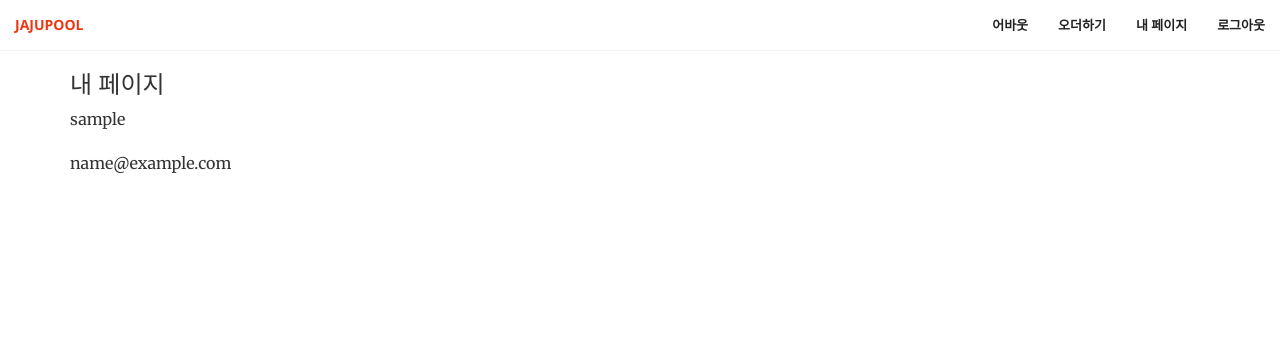
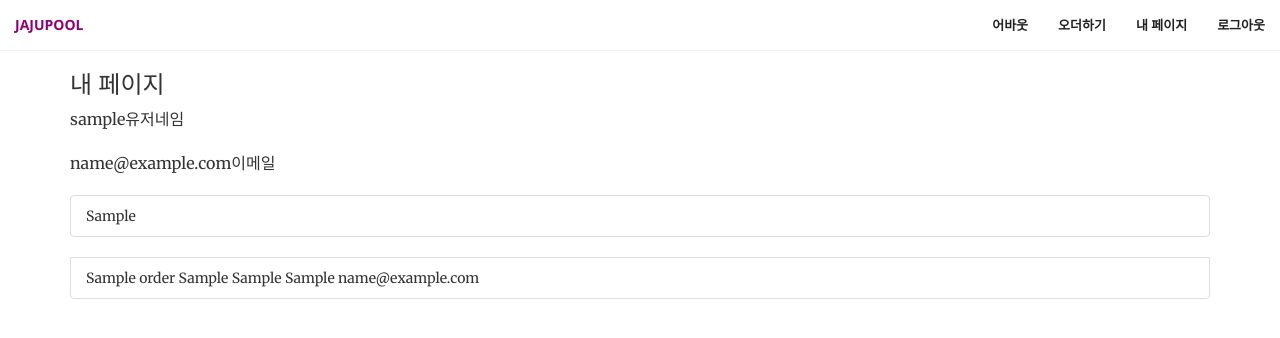
Before and after one commit to caumj/Minjae-website, a Django app: template myproject/home/templates/user.html in a window 1280 px wide. Shown: the top 338 px of the page. Run offline with Django 3.2, Linux system fonts and the light colour scheme; the template is opened without the code that fills it: values that come from a table or form of the project are taken from there, others are empty; a user stored in the database is signed in; tables that the repository leaves empty hold one stand-in row (values such as "Sample post"); parts of the project's set-up code (start-up, migrations or seed data) failed here and were passed over; some libraries are stand-ins or nearby versions.

Commit message:
3주차 마일스톤 대략 완료. (중간에 서버 연결이 거부됨)

```diff
--- a/myproject/home/static/css/creative.css
+++ b/myproject/home/static/css/creative.css
@@ -46,12 +46,12 @@ p {
 }
 
 .bg-primary {
-    background-color: #f05f40;
+    background-color: #8e0073;
 }
 
 .bg-dark {
     color: #fff;
-    background-color: #222;
+    background-color: #8e0073;
 }
 
 .text-faded {
@@ -84,12 +84,12 @@ aside {
     text-transform: uppercase;
     font-family: 'Open Sans','Helvetica Neue',Arial,sans-serif;
     font-weight: 700;
-    color: #f05f40;
+    color: #8e0073;
 }
 
 .navbar-default .navbar-header .navbar-brand:hover,
 .navbar-default .navbar-header .navbar-brand:focus {
-    color: #eb3812;
+    color: #8e0073;
 }
 
 .navbar-default .nav > li>a,
@@ -119,18 +119,18 @@ aside {
 @media(min-width:768px) {
     .navbar-default {
         border-color: rgba(34,34,34,.05);
-        background-color: #fff;
+        background-color: white;
         margin-bottom: 0px;
     }
 
     .navbar-default .navbar-header .navbar-brand {
         font-size: 14px;
-        color: #f05f40;
+        color: #8e0073;
     }
 
     .navbar-default .navbar-header .navbar-brand:hover,
     .navbar-default .navbar-header .navbar-brand:focus {
-        color: #eb3812;
+        color: #8e0073;
     }
 
     .navbar-default .nav > li>a,
@@ -150,7 +150,7 @@ header {
     min-height: auto;
     text-align: center;
     color: #fff;
-    background-image: url(../img/header.jpg);
+    background-image: url(../img/pexels-photo-58457.jpeg);
     background-position: center;
     -webkit-background-size: cover;
     -moz-background-size: cover;
@@ -209,7 +209,10 @@ header .header-content .header-content-inner p {
         max-width: 80%;
         font-size: 18px;
     }
-}
+
+    header .header-content .header-content-inner a {
+      background-color: #8e0073;
+    }
 
 .section-heading {
     margin-top: 0;
--- a/myproject/home/static/css/signup.css
+++ b/myproject/home/static/css/signup.css
@@ -2,3 +2,8 @@
 .signup {
   margin-top: 60px;
 }
+
+.btn {
+  background-color: #8e0073;
+  color: white;
+}
--- a/myproject/home/templates/about.html
+++ b/myproject/home/templates/about.html
@@ -12,6 +12,8 @@
     <h2>MIN JAE KIM</h2>
     <p>TEL: 010-2386-2926</p>
     <p>E-MAIL: jajupl30501@gmail.com</p>
+    <p>자주플이라는 웹사이트를 만들게 된 동기: 요즘 자기주도학습이 중요해지고 있는 추세이고, 학교 다니면서 많은 친구들이 시험 계획을 짜는 것을 힘들어하는 것을 보았다. 그래서 시험계획만 세워주고 나머지는 자신의 힘으로 할 수 있게 해주는 프로그램이 있었으면 좋겠다고 생각하게 되어 이 웹사이트를 만들게 되었다.</p>
+    <p>왜 자주플인가? 자기주도플래너의 앞자를 따서 만들었다. 영어 스펠링은 JAJUPOOL로 지었다. 자기주도학습을 할 수 있는 POOL(공간)을 제공한다는 의미이다. 자주플에 자주라는 단어도 들어가 있어서 메인 색상도 자주색으로 정했다.</p>
   </div>
 </div>
 {% endblock %}
--- a/myproject/home/templates/signin.html
+++ b/myproject/home/templates/signin.html
@@ -1,3 +1,4 @@
+<link rel="stylesheet" type="text/css" href="statics/signin.css" />
 {% extends "base.html" %}
 {% load staticfiles %}
 
@@ -27,7 +28,7 @@
       </div>
       <div class="form-group">
         <div class="col-sm-offset-2 col-sm-10">
-          <button type="submit" class="btn btn-default">Sign in</button>
+          <button type="submit" class="btn btn-default">로그인</button>
         </div>
       </div>
     </form>
--- a/myproject/home/templates/user.html
+++ b/myproject/home/templates/user.html
@@ -9,8 +9,27 @@
 <div class="user">
   <div class="container">
     <h3>내 페이지</h3>
-    <p>{{ request.user.username }}</p>
-    <p>{{ request.user.email }}<p>
+    <p>{{ request.user.username }}유저네임</p>
+    <p>{{ request.user.email }}이메일<p>
+    <ul class="list-group">
+     {% for order in orders %}
+      <li class="list-group-item">
+        {{ order.purpose }}
+      </li>
+      {% endfor %}
+    </ul>
+    <li class="list-group-item">
+      <span class="name">{{ order.name }}</span>
+      <span class="purpose">{{ order.purpose}}</span>
+      <span class="period">{{ order.period }}</span>
+      <span class="schedule">{{ order.schedule }}</span>
+      <span class="email">{{ order.email }}</span>
+
+    </li>
   </div>
 </div>
+
+
+
+
 {% endblock %}
--- a/myproject/home/views.py
+++ b/myproject/home/views.py
@@ -80,6 +80,8 @@ def user(request):
         return redirect('signin')
     if request.user.is_authenticated() is True:
         return render(request, "user.html")
+    orders = Order.objects.filter(user=request.user).all()
+        return render(request, "user.html", { "orders": orders })
 
 def signout(request):
     logout(request)
```
Also changed, not shown: myproject/home/static/css/signin.css (+13 -0 lines), myproject/home/templates/index.html (+18 -18 lines), myproject/home/admin.py (line endings or trailing spaces), myproject/home/static/img/photo-1435527173128-983b87201f4d.jpeg (added), myproject/home/static/img/startup-photos.jpg (added), myproject/home/static/img/스크린샷 2016-04-08 오후 10.02.51.png (added), myproject/home/static/img/스크린샷 2016-04-08 오후 10.05.12.png (added), myproject/home/static/img/스크린샷 2016-04-08 오후 10.10.07.png (added), myproject/home/static/img/스크린샷 2016-04-08 오후 10.14.55.png (added), myproject/home/static/img/스크린샷 2016-04-08 오후 10.17.04.png (added), myproject/home/static/img/스크린샷 2016-04-08 오후 10.29.48.png (added), 2 other files.
